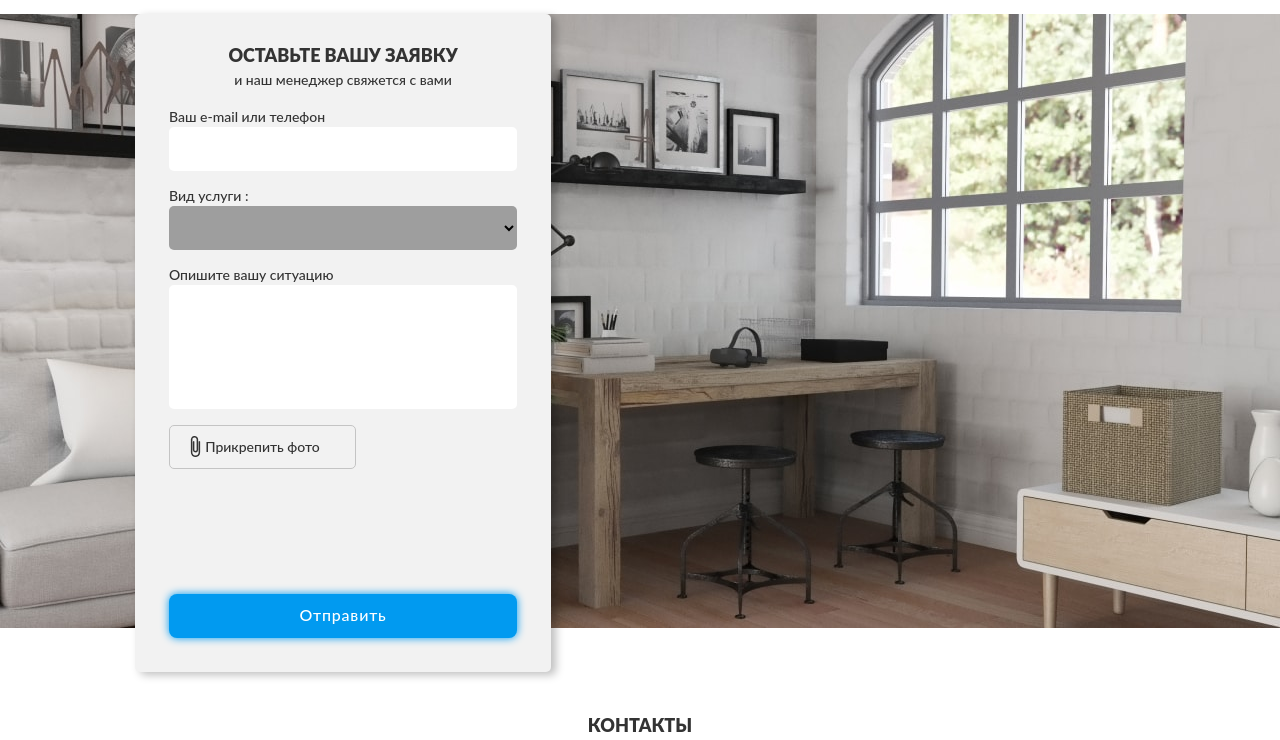
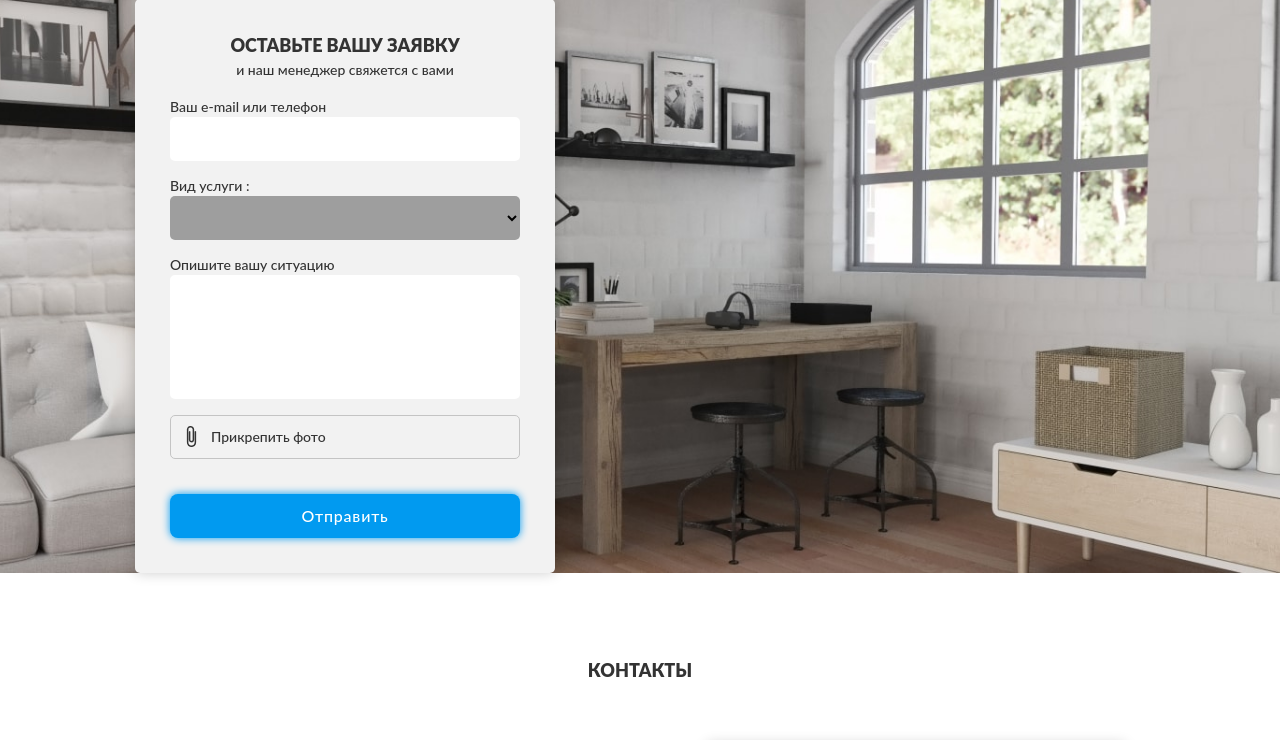
Before and after one commit to olga-evdokimova/website-ProEstate, a PHP site: page / in a window 1280 px wide. Shown: the part 2712-3452 px from the top of the page. Run offline with PHP 8.4, Linux system fonts and the light colour scheme; some libraries are stand-ins or nearby versions; grey boxes are pictures that could not be loaded.

Commit message:
исправления в desktop

```diff
--- a/css/main.css
+++ b/css/main.css
@@ -737,7 +739,7 @@ input::-webkit-search-results-decoration {
   appearance: none;
   background: url("../image/contact_bg.jpg") center;
   background-size: cover;
-  max-height: 614px;
+  max-height: 580px;
   margin-bottom: 86px;
   position: relative;
 }
@@ -749,18 +751,7 @@ input::-webkit-search-results-decoration {
   }
 }
 
-.order__title {
-  display: none;
-}
-
 .order__form {
-  -webkit-box-align: center;
-      -ms-flex-align: center;
-          align-items: center;
-  background-color: #f2f2f2;
-  border-radius: 5px;
-  -webkit-box-shadow: 5px 3px 8px rgba(0, 0, 0, 0.25);
-          box-shadow: 5px 3px 8px rgba(0, 0, 0, 0.25);
   display: -webkit-box;
   display: -ms-flexbox;
   display: flex;
@@ -768,19 +759,21 @@ input::-webkit-search-results-decoration {
   -webkit-box-direction: normal;
       -ms-flex-direction: column;
           flex-direction: column;
-  left: 0;
-  padding: 30px 34px 34px;
-  position: relative;
-  top: 0px;
-  width: 416px;
-  z-index: 5;
+  -webkit-box-align: center;
+      -ms-flex-align: center;
+          align-items: center;
+  background-color: #f2f2f2;
+  border-radius: 5px;
+  -webkit-box-shadow: 0px 0px 14px rgba(0, 0, 0, 0.2);
+          box-shadow: 0px 0px 14px rgba(0, 0, 0, 0.2);
+  padding: 35px;
+  width: 420px;
 }
 
 @media (max-width: 992px) {
   .order__form {
-    top: 0;
-    width: calc(300px + (416 - 300) * ((100vw - 320px) / (992 - 320)));
-    padding: calc(12px + (34 - 12) * ((100vw - 320px) / (992 - 320)));
+    width: calc(300px + (420 - 300) * ((100vw - 320px) / (992 - 320)));
+    padding: calc(12px + (35 - 12) * ((100vw - 320px) / (992 - 320)));
   }
 }
 
@@ -855,7 +848,6 @@ input::-webkit-search-results-decoration {
       -ms-flex-pack: justify;
           justify-content: space-between;
   width: 100%;
-  margin-bottom: 25px;
 }
 
 @media (max-width: 992px) {
@@ -887,36 +879,26 @@ input::-webkit-search-results-decoration {
 }
 
 .order__form-file-btn {
+  display: -webkit-box;
+  display: -ms-flexbox;
+  display: flex;
   -webkit-box-align: center;
       -ms-flex-align: center;
           align-items: center;
-  -ms-flex-item-align: start;
-      align-self: flex-start;
   background-color: #f2f2f2;
   border: 1px solid #c4c4c4;
   border-radius: 5px;
-  display: -webkit-box;
-  display: -ms-flexbox;
-  display: flex;
   height: 44px;
-  -webkit-box-pack: center;
-      -ms-flex-pack: center;
-          justify-content: center;
   outline: none;
   position: relative;
-  width: 187px;
-  margin-bottom: 15px;
-}
-
-@media (max-width: 992px) {
-  .order__form-file-btn {
-    margin-bottom: 10px;
-  }
+  width: 100%;
+  margin-bottom: 35px;
+  padding-left: 40px;
 }
 
 .order__form-file-btn::before {
   content: url("../image/icon_photo.png");
-  left: 15px;
+  left: 10px;
   position: absolute;
   top: 10px;
 }
--- a/css/main.scss
+++ b/css/main.scss
@@ -3,7 +3,7 @@ $blue-color: #019af0;
 $white-color: #fff;
 $popup-main-color: #000;
 $card-bg: #f2f2f2;
-
+$hover: #015c91;
 body {
   font-family: "Lato", sans-serif;
   font-size: 14px;
@@ -579,35 +581,27 @@ input::-webkit-search-results-decoration {
   appearance: none;
   background: url("../image/contact_bg.jpg") center;
   background-size: cover;
-  max-height: 614px;
+  max-height: 580px;
   margin-bottom: 86px;
   position: relative;
   @media (max-width: 580px) {
     background: transparent;
     margin-bottom: 50px;
   }
-  &__title {
-    display: none;
-  }
+
 
   &__form {
+    display: flex;
+    flex-direction: column;
     align-items: center;
     background-color: $card-bg;
     border-radius: 5px;
-    box-shadow: 5px 3px 8px rgba(0, 0, 0, 0.25);
-    display: flex;
-    flex-direction: column;
-    //max-height: 700px; //FIXME height:686px
-    left: 0;
-    padding: 30px 34px 34px;
-    position: relative;
-    top: 0px;
-    width: 416px;
-    z-index: 5;
+   box-shadow: 0px 0px 14px rgba(0, 0, 0, 0.2);
+    padding: 35px ;
+    width: 420px;
     @media (max-width: 992px) {
-      top: 0;
-      width: calc(300px + (416 - 300) * ((100vw - 320px) / (992 - 320)));
-      padding: calc(12px + (34 - 12) * ((100vw - 320px) / (992 - 320)));
+      width: calc(300px + (420 - 300) * ((100vw - 320px) / (992 - 320)));
+      padding: calc(12px + (35 - 12) * ((100vw - 320px) / (992 - 320)));
     }
     @media (max-width: 580px) {
       width: 100%;
@@ -663,7 +657,6 @@ input::-webkit-search-results-decoration {
     flex-wrap: wrap;
     justify-content: space-between;
     width: 100%;
-    margin-bottom: 25px;
     @media (max-width: 992px) {
       margin-bottom: 0;
     }
@@ -688,24 +681,20 @@ input::-webkit-search-results-decoration {
   }
 
   &__form-file-btn {
+     display: flex;
     align-items: center;
-    align-self: flex-start;
     background-color: $card-bg;
     border: 1px solid #c4c4c4;
     border-radius: 5px;
-    display: flex;
-    height: 44px;
-    justify-content: center;
+   height: 44px;
     outline: none;
     position: relative;
-    width: 187px;
-    margin-bottom: 15px;
-    @media (max-width: 992px) {
-      margin-bottom: 10px;
-    }
+    width:100% ;
+    margin-bottom: 35px;
+    padding-left: 40px;
     &::before {
       content: url("../image/icon_photo.png");
-      left: 15px;
+      left: 10px;
       position: absolute;
       top: 10px;
     }
--- a/index.html
+++ b/index.html
@@ -52,7 +52,7 @@
                             <li class="menu__item"><a class="menu__link" href="#contact">Контакты</a></li>
                         </ul>
                     </nav>
-                    <div class="header__top-phone"><a href="tel:+(371)26858674">+(371) 26858674</a></div>
+                    <div class="header__top-phone"><a href="tel:+7(888)8888888">+7(888)888 88 88</a></div>
                 </div>
                 <div class="header__content">
                     <h1 class="header__content-title">Все виды сделок <br> с недвижимостью</h1>
@@ -62,7 +62,6 @@
                     <a href="#popup_about" class="btn header__content-btn popup_about_link">
                         <span>О нас &rarr;</span>
                     </a>
-                </div>
                 </div>
             </div>
         </header>
@@ -288,8 +287,6 @@
             </section>
             <section class="order" id="order">
                 <div class="container">
-                <h2 class="main-title order__title">Заказ</h2>
-
                     <form action="mail.php" method="post" class="order__form" enctype="multipart/form-data">
                         <div class="order__form-title">Оставьте вашу заявку</div>
                         <p class="order__form-subtitle">и наш менеджер свяжется с вами</p>
@@ -317,10 +314,6 @@
                             <label class="order__form-file-btn" for="image_uploads">Прикрепить фото</label>
                             <input type="file" id="image_uploads" name="file[]" accept=".jpg, .jpeg, .png" multiple>
                         </div>
-                    <div class="captcha">
-                        <div class="g-recaptcha" style="transform:scale(0.9);transform-origin:0;"
-                            data-sitekey="6LfpZ9kUAAAAAIXY-Tk3dXh-EN05um58cxvqSppz"></div>
-                    </div>
                         <div class="form__error"></div>
 
                         <input class="form__btn order__form-btn" type="submit" name="submit" value="Отправить">
@@ -333,19 +326,17 @@
             <section class="contact" id="contact">
                 <h2 class="main-title contact__title">Контакты</h2>
             <iframe
-                src="https://www.google.com/maps/embed?pb=!1m18!1m12!1m3!1d3453.7278135540146!2d24.057649205034743!3d56.95373195030785!2m3!1f0!2f0!3f0!3m2!1i1024!2i768!4f13.1!3m3!1m2!1s0x46eecffd5268be5f%3A0xc439fb05a5f73f44!2zU2xva2FzIGllbGEgNTIsIEt1cnplbWVzIHJham9ucywgUsSrZ2EsIExWLTEwMDcsINCb0LDRgtCy0LjRjw!5e0!3m2!1sru!2sua!4v1581419316589!5m2!1sru!2sua"
-                style="border:0;" allowfullscreen="">
-            </iframe>
+                src="https://www.google.com/maps/embed?pb=!1m18!1m12!1m3!1d2244.3098872399296!2d37.64115351608925!3d55.77048959809493!2m3!1f0!2f0!3f0!3m2!1i1024!2i768!4f13.1!3m3!1m2!1s0x46b54a64dcca81df%3A0x3e15da255fc8e37!2z0KHQsNC00L7QstCw0Y8t0KHQv9Cw0YHRgdC60LDRjyDRg9C7Liwg0JzQvtGB0LrQstCw!5e0!3m2!1sru!2sru!4v1619013509546!5m2!1sru!2sru"
+                width="600" height="450" style="border:0;" allowfullscreen="" loading="lazy"></iframe>
                 <form action="mail.php" method="post" class="contact__form">
                     <div class="contact__form-header">
                         <div class="contact__form-logo">
                             <img src="./image/logo_footer.png" alt="logo">
                         </div>
                         <div class="contact__form-content">
-                        <p class="contact__form-loc">Ул. Слокас 52 (LV-1007) Рига</p>
-                        <p class="contact__form-phone">Тел:<a href="tel:+(371)26858674">+(371)
-                                26858674</a></p>
-                        <p class="contact__form-web">E-mail:<a href="mailto:info@proestate.eu">info@proestate.eu</a>
+                            <p class="contact__form-loc">Москва</p>
+                            <p class="contact__form-phone"><a href="tel:+7(888)8888888">+7(888)888 88 88</a></p>
+                            <p class="contact__form-web"><a href="mailto:info@proestate.ru">info@proestate.ru</a>
                             </p>
                         </div>
                     </div>
@@ -358,11 +349,6 @@
                     <label class="contact__form-label" for="messages">Сообщение</label>
                     <textarea class="contact__form-textarea" name="text" id="messages" cols="30" rows="10"
                         required></textarea>
-
-                <div class="captcha">
-                    <div class="g-recaptcha" style="transform:scale(0.9);transform-origin:0;"
-                        data-sitekey="6LfpZ9kUAAAAAIXY-Tk3dXh-EN05um58cxvqSppz"></div>
-                </div>
                     <div class="form__error-contact"></div>
 
                     <input class="form__btn" type="submit" name="submit" value="Отправить">
@@ -375,11 +361,12 @@
             <div class="container">
                 <div class="footer__inner">
                     <div class="footer__location">
-                    <div class="footer__phone"><a href="tel:+(371)26858674">+(371) 26858674</a></div>
-                    <div class="footer__adress">Ул. Слокас 52 (LV-1007) Рига</div>
+                        <div class="footer__phone"><a href="tel:+7(888)8888888">+7(888)888 88 88</a></div>
+                        <div class="footer__adress">Москва</div>
                         <div class="footer__social">
                             <a class="footer__social-link" href="#"><img src="./image/facebook.svg" alt="facebook"></a>
-                        <a class="footer__social-link" href="#"><img src="./image/instagram.svg" alt="instagram"></a>
+                            <a class="footer__social-link" href="#"><img src="./image/instagram.svg"
+                                    alt="instagram"></a>
                         </div>
                     </div>
 
@@ -434,8 +421,10 @@
                 <div class="popup__footer"><img src="./image/logo_popup.png" alt="logo"></div>
             </div>
         </section>
+        <div id="btnUp"></div>
     </div>
-    <div id="btnUp"></div>
+
+
     <script src="./js/jquery.min.js"></script>
     <script src="./js/jquery.magnific-popup.min.js"></script>
     <script src="./js/jquery.malihu.PageScroll2id.js"></script>
```
Also changed, not shown: other parts of css/main.css (+18 -25 lines), other parts of css/main.scss (+18 -22 lines). Lines whose indentation alone changed are shown as unchanged.
